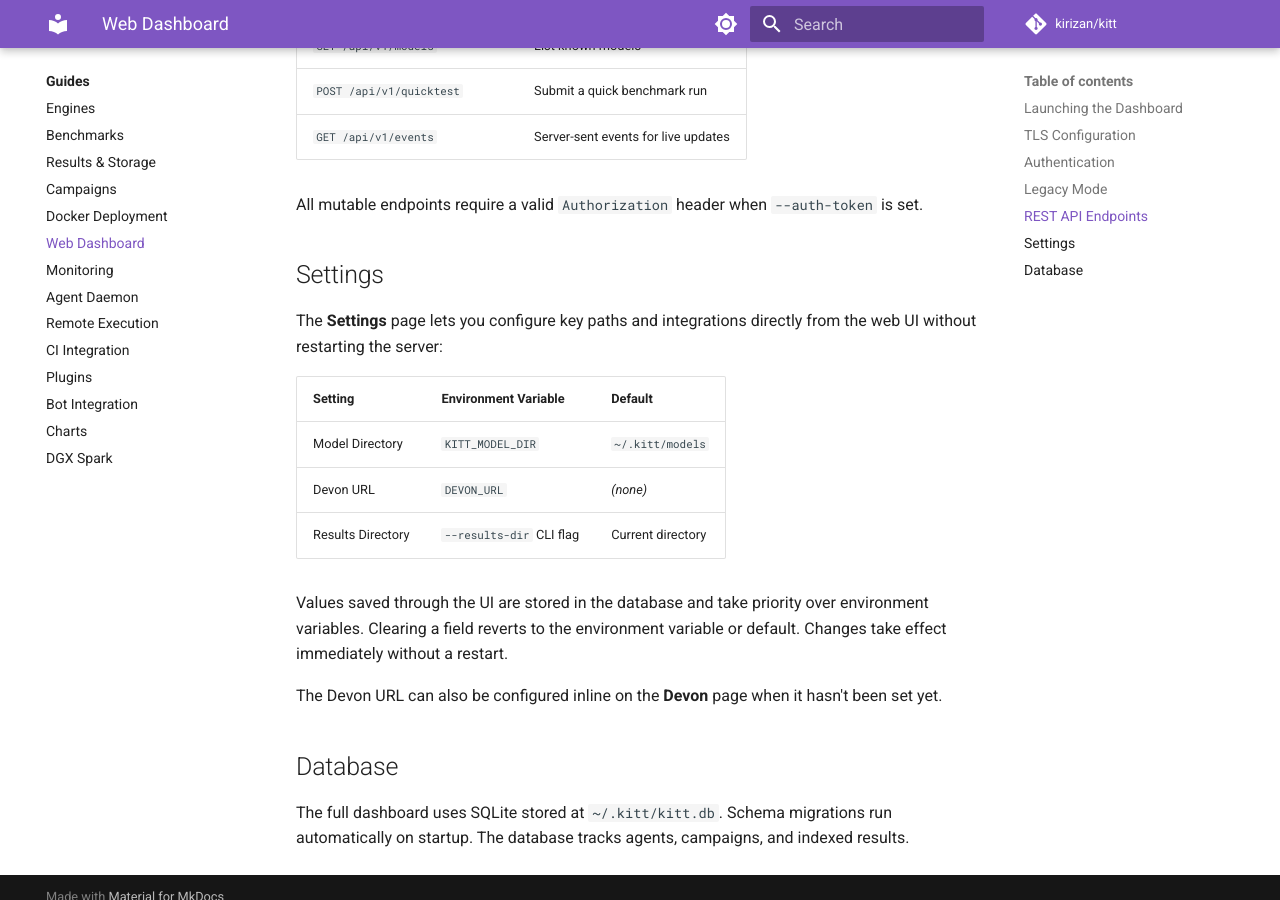
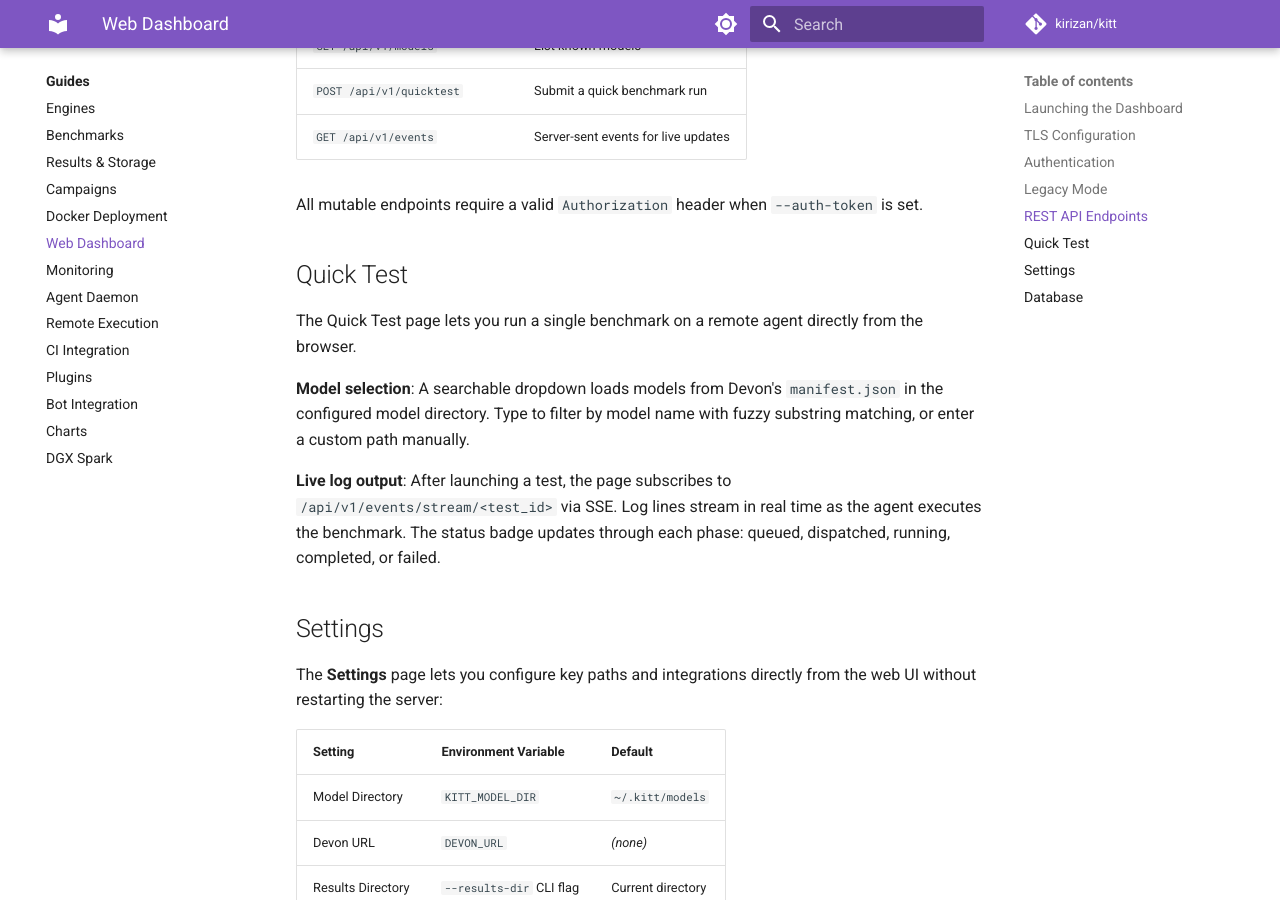
Before and after one commit to Kirizan/kitt, an MkDocs documentation site: the page built from docs/guides/web-dashboard.md, in a window 1280 px wide and 900 px high, scrolled down 2306 px. Built offline with MkDocs 1.6.1 and Material for MkDocs 9.7.7, drawn with Linux system fonts in a browser that asks for light colours; comment, search, counter and statistics services are not loaded.

Commit message:
Update docs for Quick Test model dropdown and live log output
Add Quick Test section to web dashboard guide, update agent heartbeat
docs with command dispatch details, add new API endpoints to reference,
and update changelog.

Co-Authored-By: Claude Opus 4.6 <noreply@anthropic.com>

```diff
--- a/docs/guides/web-dashboard.md
+++ b/docs/guides/web-dashboard.md
@@ -87,6 +87,21 @@ The full dashboard registers API blueprints under `/api/v1/`:
 All mutable endpoints require a valid `Authorization` header when
 `--auth-token` is set.
 
+## Quick Test
+
+The Quick Test page lets you run a single benchmark on a remote agent
+directly from the browser.
+
+**Model selection**: A searchable dropdown loads models from Devon's
+`manifest.json` in the configured model directory. Type to filter by
+model name with fuzzy substring matching, or enter a custom path
+manually.
+
+**Live log output**: After launching a test, the page subscribes to
+`/api/v1/events/stream/<test_id>` via SSE. Log lines stream in real
+time as the agent executes the benchmark. The status badge updates
+through each phase: queued, dispatched, running, completed, or failed.
+
 ## Settings
 
 The **Settings** page lets you configure key paths and integrations
```
Also changed, not shown: docs/changelog.md (+4 -0 lines), docs/guides/agents.md (+9 -1 lines), docs/reference/api.md (+4 -1 lines).
